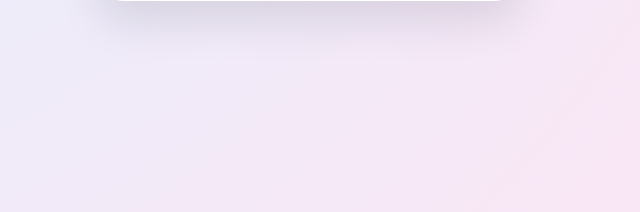
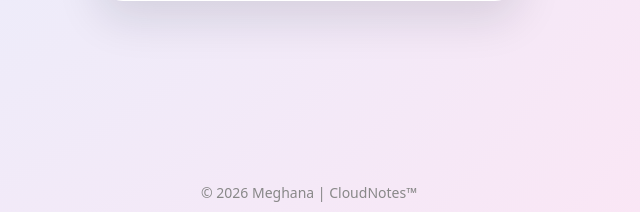
Before and after one commit to gundumeghana/CloudNotes, a Flask app: page / in a window 1280 px wide. Shown: the part 588-800 px from the top of the page, without its empty margins (331-971 px from the left). Run offline with Flask 3, Linux system fonts and the light colour scheme.

Commit message:
Update base.html

```diff
--- a/templates/base.html
+++ b/templates/base.html
@@ -52,5 +52,8 @@
   <script>feather.replace()</script>
   <script src="{{ url_for('static', filename='js/app.js') }}"></script>
   {% block scripts %}{% endblock %}
+  <footer style="position: fixed; bottom: 0; width: 100%; text-align: center; padding: 10px; font-size: 14px; color: #888;">
+  © 2026 Meghana | CloudNotes™
+</footer>
 </body>
 </html>
```
